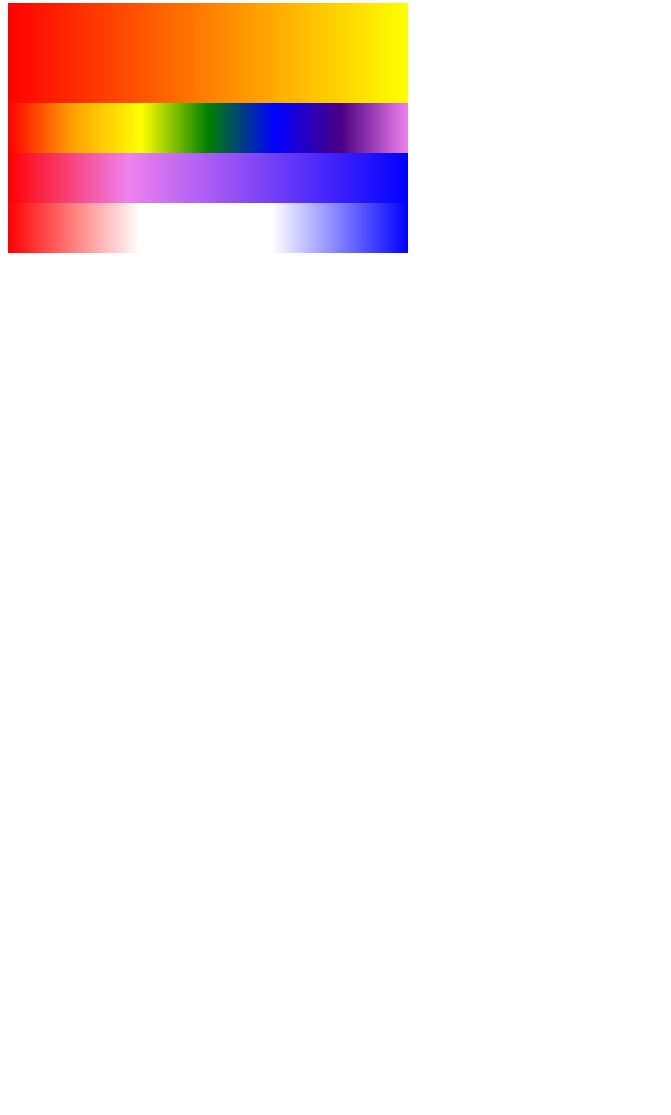
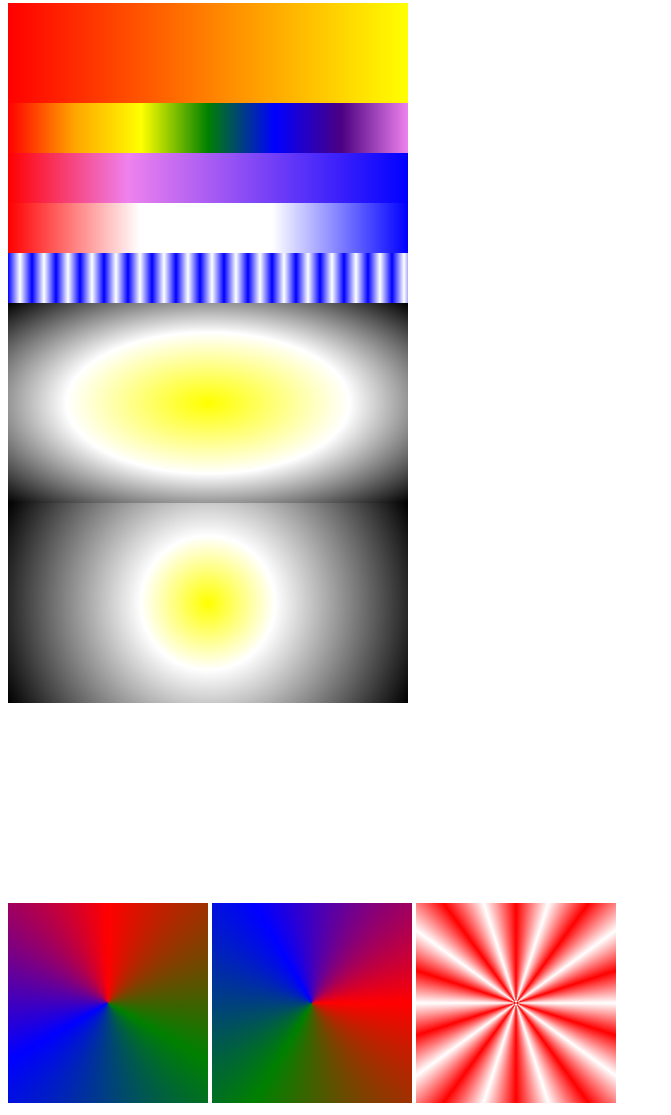
Before and after one commit to 410334-fhsh/web410334, a plain HTML site: page 1013.html in a window 1280 px wide. Shown: the part 5-1120 px from the top of the page, without its empty margins (0-671 px from the left). Before the commit the page ends 800 px from the top, so only its background shows below. Drawn offline with Linux system fonts and the light colour scheme.

Commit message:
賴宥霖1020

```diff
--- a/1013.html
+++ b/1013.html
@@ -28,6 +28,48 @@
 
 
         }
+          #d5 {
+            height:50px;
+            width: 400px;
+            background:repeating-linear-gradient(90deg, blue 30%,white 33%,blue 36%);
+
+
+        }
+        /* 輻射狀漸層 */
+         #d6{
+            height: 200px;
+            width: 400px;
+            background: radial-gradient(yellow,white,black);
+        }
+         #d7{
+            height: 200px;
+            width: 400px;
+            background: radial-gradient(circle,yellow,white 30%,black);
+        }
+         #d8{
+            height: 200px;
+            width: 400px;
+            background: repeating-linear-gradient(circle,gray 25%,white 30%,gray 35%);
+        }
+        /* 圓錐狀漸層 */
+         #d9{
+            height: 200px;
+            width: 200px;
+            background: conic-gradient(red,green,blue,red);
+            display: inline-block;
+         }
+         #d10{
+            height: 200px;
+            width: 200px;
+            background: conic-gradient(from 90deg,red,green,blue,red);
+            display: inline-block;
+        }
+         #d11{
+            height: 200px;
+            width: 200px;
+            background: repeating-conic-gradient(red 30%,white 35%,red 40%);
+            display: inline-block;
+        }
     </style>
 </head>
 <body>
@@ -35,5 +77,12 @@
     <div id="d2"></div>
     <div id="d3"></div>
     <div id="d4"></div>
+    <div id="d5"></div>
+    <div id="d6"></div>
+    <div id="d7"></div>
+    <div id="d8"></div>
+    <div id="d9"></div>
+    <div id="d10"></div>
+    <div id="d11"></div>
 </body>
 </html>
```
Also changed, not shown: 1020.html (added, +102 -0 lines), index.html (+1 -0 lines).
